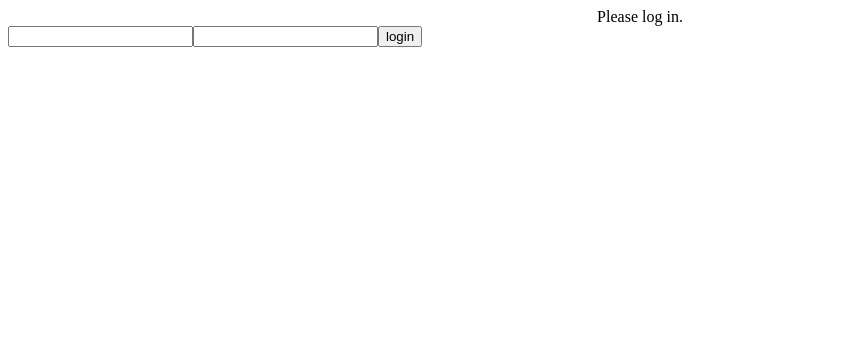
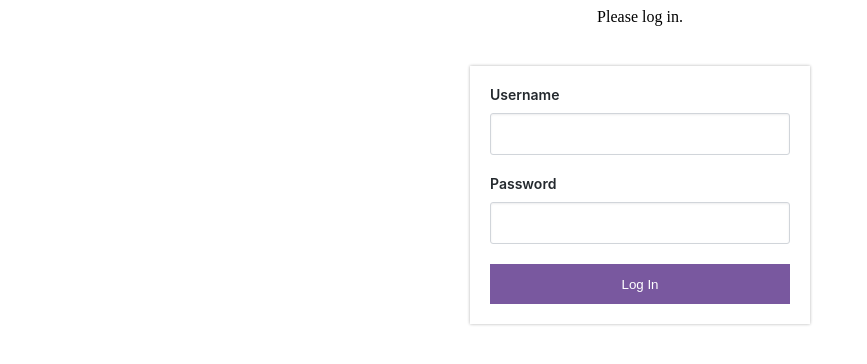
Before and after one commit to jiabaowu/sample-order-app, an Angular app: page /login in a window 1280 px wide. Shown: the top 364 px of the page, without its empty margins (0-867 px from the left). Built offline with nearby package versions, Linux system fonts and the light colour scheme.

Commit message:
add cors and pipes

```diff
--- a/server.js
+++ b/server.js
@@ -8,6 +8,12 @@ const port = process.env.PORT || 8080;
 const server = jsonServer.create()
 const router = jsonServer.router('db.json')
 
+server.use(function(req, res, next) {
+  res.header("Access-Control-Allow-Origin", "*");
+  res.header("Access-Control-Allow-Headers", "Origin, X-Requested-With, Content-Type, Accept");
+  next();
+});
+
 server.use('/', express.static(path.join(__dirname, 'dist')))
 
 // server.use(jsonServer.rewriter(routes))
--- /dev/null
+++ b/src/app/address.pipe.ts
@@ -0,0 +1,14 @@
+import { Pipe, PipeTransform } from '@angular/core';
+
+@Pipe({
+  name: 'address'
+})
+export class AddressPipe implements PipeTransform {
+
+  transform(a: any): string {
+    return `${a.address1}, ${a.address2},
+            ${a.city}, ${a.state},
+            ${a.zip}`;
+  }
+
+}
--- /dev/null
+++ b/src/app/amount.pipe.ts
@@ -0,0 +1,14 @@
+import { Pipe, PipeTransform } from '@angular/core';
+
+@Pipe({
+  name: 'amount'
+})
+export class AmountPipe implements PipeTransform {
+
+  currencySymbol = new Map([['USD', '$'],['GBP', '£']])
+
+  transform(value: number, currency: string): string {
+    return this.currencySymbol.get(currency) + (value / 100).toFixed(2);
+  }
+
+}
--- a/src/app/app.module.ts
+++ b/src/app/app.module.ts
@@ -11,6 +11,8 @@ import { SearchResolver } from './search-resolver';
 import { HttpModule } from '@angular/http';
 import { EditComponent } from './edit/edit.component';
 import { EditResolver } from './edit-resolver';
+import { AmountPipe } from './amount.pipe';
+import { AddressPipe } from './address.pipe';
 
 const appRoutes: Routes = [
   {path: '', redirectTo: '/login', pathMatch: 'full'},
@@ -39,7 +41,9 @@ const appRoutes: Routes = [
     AppComponent,
     LoginComponent,
     SearchComponent,
-    EditComponent
+    EditComponent,
+    AmountPipe,
+    AddressPipe
   ],
   imports: [
     RouterModule.forRoot(
--- a/src/app/login/login.component.html
+++ b/src/app/login/login.component.html
@@ -1,3 +1,7 @@
-<input type="text">
-<input type="password">
-<button (click)="login()">login</button>
+<div class="login-container">
+    <label>Username</label>
+    <input type="text">
+    <label>Password</label>
+    <input type="password">
+    <button (click)="login()">Log In</button>
+</div>
--- a/src/app/login/login.component.scss
+++ b/src/app/login/login.component.scss
@@ -0,0 +1,59 @@
+body {
+    background-image: linear-gradient(120deg, #84fab0 0%, #8fd3f4 100%);
+    background-size: cover;
+}
+
+.login-container {
+    padding: 20px;
+    font-size: 14px;
+    font-weight: 400px;
+    font-family: -apple-system,BlinkMacSystemFont,"Segoe UI",Helvetica,Arial,sans-serif,"Apple Color Emoji","Segoe UI Emoji","Segoe UI Symbol";
+    background-color: #fff;
+    width: 300px;
+    margin: 0 auto;
+    margin-top: 40px;
+    box-shadow: 0 0 3px 0 rgba(0,0,0,0.3);
+    transition: 0.3s;
+    label {
+        display: block;
+        margin-bottom: 10px;
+        font-weight: 600;
+        color: #24292e;
+    }
+    input {
+        /*outline: none;*/
+        display: block;
+        width: 100%;
+        margin: 0 0 20px;
+        font-size: 16px;
+        line-height: 20px;
+        color: #24292e;
+        vertical-align: middle;
+        background-color: #fff;
+        padding: 10px 15px;
+        border: 1px solid #d1d5da;
+        border-radius: 3px;
+        box-shadow: inset 0 1px 2px rgba(27,31,35,0.075);
+        box-sizing: border-box;
+        -webkit-font-smoothing: antialiased;
+        -moz-osx-font-smoothing: grayscale;
+        transition: 0.2s linear;
+    }
+    &input:focus {
+        color: #333;
+        border: 1px solid #44c4e7;
+    }
+    button {
+        cursor: pointer;
+        outline: none;
+        width: 100%;
+        height: 40px;
+        padding: 10px 15px;
+        border: 0;
+        color: #fff;
+        background-color: #79589f;
+        &:hover {
+            background-color: #6c4f8f;
+        }
+    }
+}
--- a/src/app/search/search.component.html
+++ b/src/app/search/search.component.html
@@ -4,7 +4,7 @@
 <ul>
     <li *ngFor="let order of filteredOrders">
         <div (click)="edit(order.id)">
-            {{ order.title }}
+            {{ order.title }}, {{ 1943 | amount:"GBP" }}, {{ address | address }}
         </div>
     </li>
 </ul>
--- a/src/app/search/search.component.ts
+++ b/src/app/search/search.component.ts
@@ -10,6 +10,13 @@ export class SearchComponent implements OnInit {
 
   orders: any[];
   filteredOrders: any[];
+  address = {
+                "address1": "123 Main St.",
+                "address2": "#1",
+                "city": "San Francisco",
+                "state": "CA",
+                "zip": "94035"
+            };
 
   constructor(
     private activatedRoute: ActivatedRoute,
```
Also changed, not shown: 2 other files (tests, documents, lock files or other folders).
